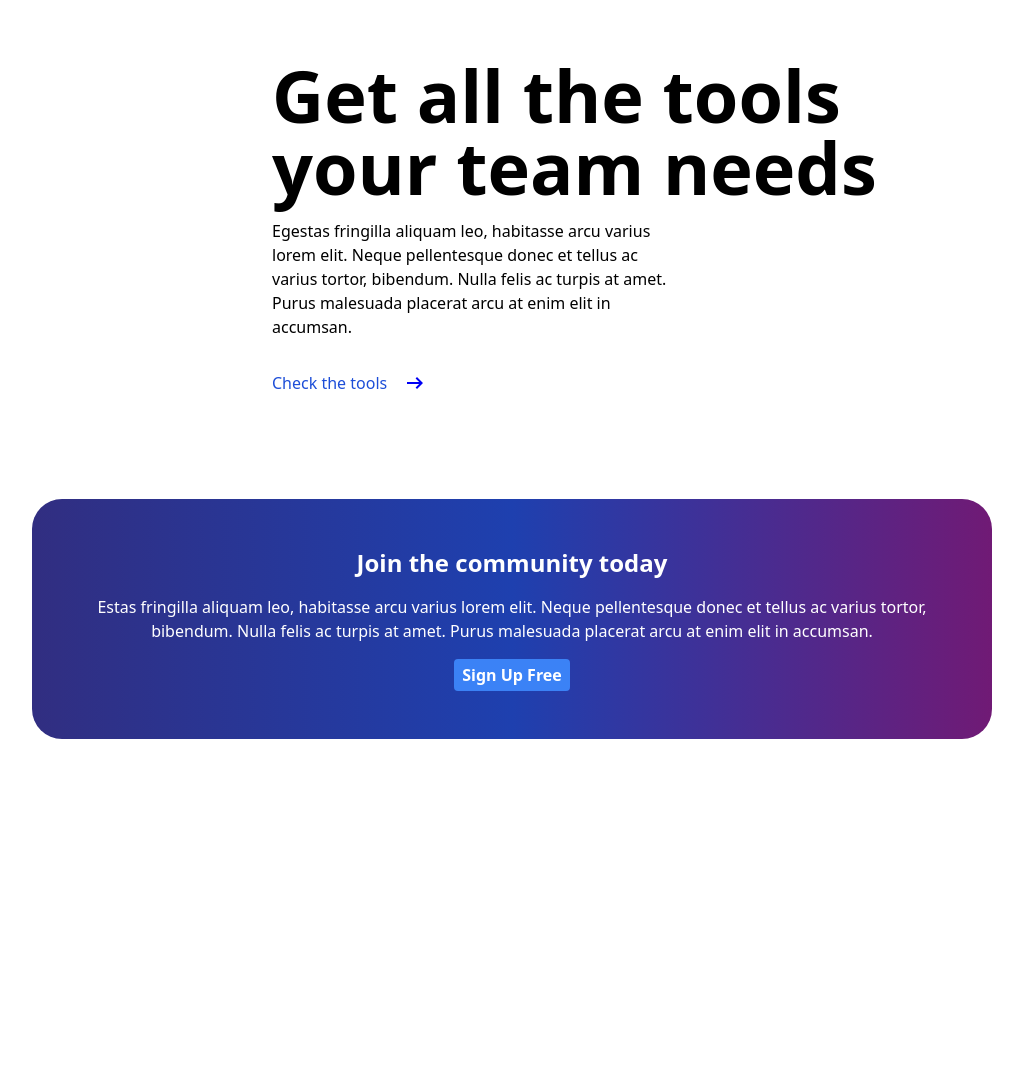
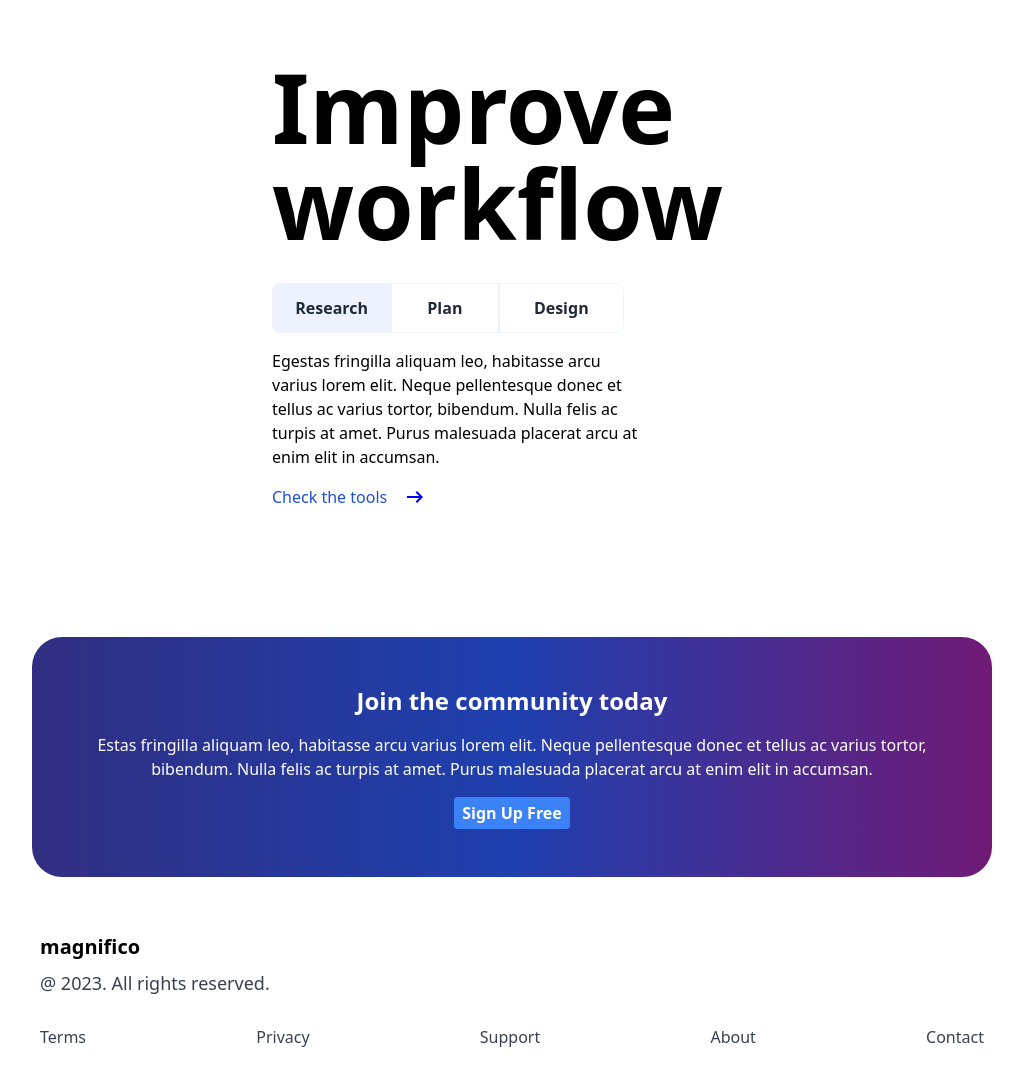
Before and after one commit to Worketyamo-Students/Projet-magnifico-responsive, a plain HTML site: page index.html in a window 1280 px wide. Shown: the part 2219-3304 px from the top of the page, without its empty margins (128-1151 px from the left). Before the commit the page ends 2958 px from the top, so only its background shows below. Drawn offline with nearby package versions, Linux system fonts and the light colour scheme.

Commit message:
feat: section4 modifier

```diff
--- a/index.html
+++ b/index.html
@@ -172,8 +172,8 @@
 
            <!-- workflow section -->
         <div class="flex md:flex-row md:justify-around justify-center md:items-center md:gap-20 md:px-60 md:py-14 flex-col w-full px-6">
-          <div class="md:hidden">
-            <h2 class="text-4xl pb-4 w-[25rem] font-extrabold">Improve workflow</h2>
+          <div class="flex-1">
+            <h2 class="text-4xl md:text-8xl pb-4 w-[25rem] font-extrabold">Improve workflow</h2>
             <table class="w-[22rem] my-4 border-separate border-spacing-0 rounded-lg overflow-hidden">
               <tbody>
                   <tr class="text-center text-gray-800 font-semibold">
@@ -185,15 +185,6 @@
             </table>
             <p class="pb-4 text-base w-[23rem]">Egestas fringilla aliquam leo, habitasse arcu varius lorem elit. Neque pellentesque donec et tellus ac varius tortor, bibendum. Nulla felis ac turpis at amet. Purus malesuada placerat arcu at enim elit in accumsan.</p>
             <div class="flex pb-6 items-center text-blue-700 ">
-              Check the tools
-              <img src="./assets/img/arrow_right_alt_24dp_0000F5_FILL0_wght400_GRAD0_opsz24.svg" alt="flèche" class="px-4"></button>
-            </div>
-          </div>
-          <!-- desktop version-->
-          <div class="hidden md:block flex-1">
-            <h2 class="text-7xl pb-4 w-[45rem] font-extrabold">Get all the tools your team needs</h2>
-            <p class="pb-8 text-base w-[25rem]">Egestas fringilla aliquam leo, habitasse arcu varius lorem elit. Neque pellentesque donec et tellus ac varius tortor, bibendum. Nulla felis ac turpis at amet. Purus malesuada placerat arcu at enim elit in accumsan.</p>
-            <div class="flex items-center text-blue-700 ">
               Check the tools
               <img src="./assets/img/arrow_right_alt_24dp_0000F5_FILL0_wght400_GRAD0_opsz24.svg" alt="flèche" class="px-4"></button>
             </div>
@@ -213,6 +204,20 @@
           </button>
         </div>
 
+        <footer class="flex flex-col gap-7 w-full h-[10rem] p-2">
+          <div class="flex flex-col gap-2">
+            <h3 class="text-xl font-bold">magnifico</h3>
+            <p class="text-lg text-gray-700">@ 2023. All rights reserved.</p>
+          </div>
+          <div class="flex flex-row justify-between text-base text-gray-700">
+            <a href="">Terms</a>
+            <a href="">Privacy</a>
+            <a href="">Support</a>
+            <a href="">About</a>
+            <a href="">Contact</a>
+          </div>
+        </footer>
+
   </body>
 
 
```
